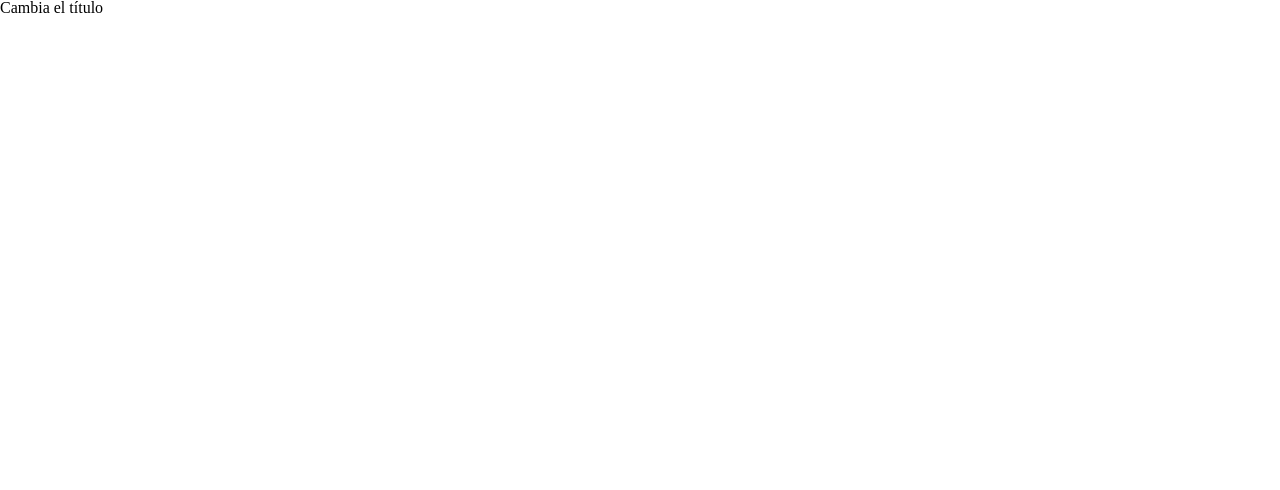
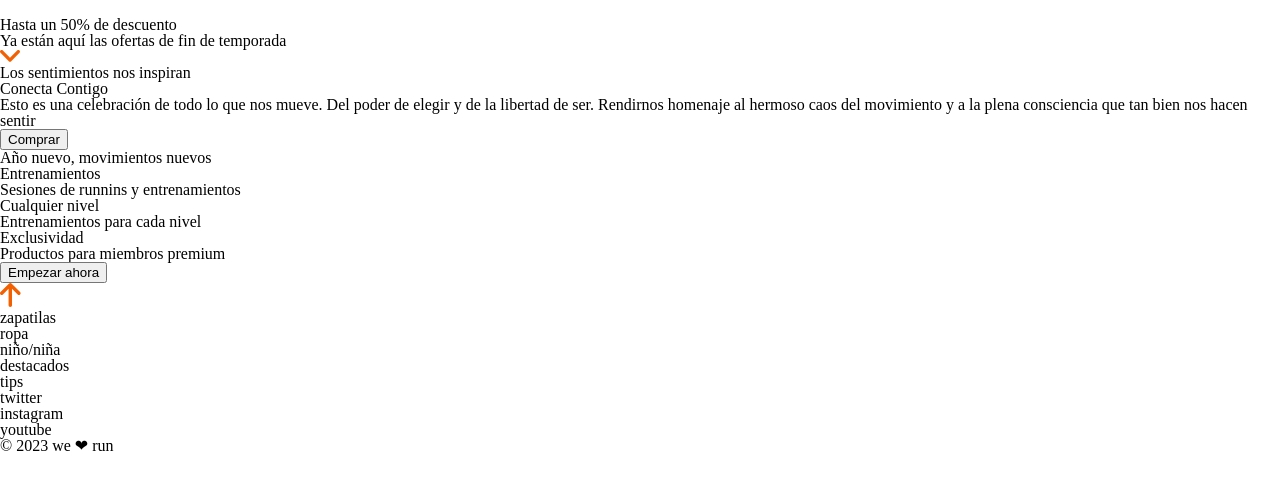
Before and after one commit to Adalab/modulo-1-evaluacion-final-NataliaPuertac, a website: page src/html/index.html in a window 1280 px wide. Drawn offline with nearby package versions, Linux system fonts and the light colour scheme; files that its build step writes are made by us from their sources; files whose address does not match are found by name.

Commit message:
add html structure

```diff
--- a/src/html/index.html
+++ b/src/html/index.html
@@ -19,7 +19,6 @@
   <include src="./partials/header.html"></include>
   <include src="./partials/main.html"></include>
   <include src="./partials/footer.html"></include>
-  <script src="./assets/js/main.js"></script>
 </body>
 
 </html>
--- a/src/html/partials/footer.html
+++ b/src/html/partials/footer.html
@@ -1,3 +1,25 @@
 <footer class="footer">
 
+    <nav class="footer_nav1">
+        <ul>
+            <li>zapatilas</li>
+            <li>ropa</li>
+            <li>niño/niña</li>
+            <li>destacados</li>
+            <li>tips</li>
+        </ul>
+    </nav>
+
+    <nav class="footer_nav2">
+        <ul>twitter</ul>
+        <ul>instagram</ul>
+        <ul>youtube</ul>
+   </nav>
+
+
+    <div class="footer_div">
+        <small>&copy 2023</small>
+        <small>we ❤︎ run</small>
+    </div>
+
 </footer>
--- a/src/html/partials/header.html
+++ b/src/html/partials/header.html
@@ -1,3 +1,14 @@
 <header class="header">
-  <h1>Cambia el título</h1>
-</header>
+
+  <nav class="header_nav">
+    <img src="./assets/images/ico-menu.svg" alt="menú" title="menú"> <a href="https://adalab.es/"></a>
+  </nav>
+
+  <section class="header_section">
+    <h1 class="header_title"> Hasta un 50% de descuento </h1>
+    <p>Ya están aquí las ofertas de fin de temporada</p>
+  </section>
+
+  <img class= "header_image scroll" src="./assets/images/ico-scroll-down.svg" alt="scroll down" title="scroll down">
+
+<header>
--- a/src/html/partials/main.html
+++ b/src/html/partials/main.html
@@ -1,3 +1,36 @@
 <main class="main">
 
+    <section class="section1">
+        <p class="section1_small">Los sentimientos nos inspiran</p>
+        <h2 class="section1_title1">Conecta Contigo</h2>
+        <p class_="section_text1"> Esto es una celebración de todo lo que nos mueve. Del poder de elegir y de la libertad de ser. Rendirnos homenaje al hermoso caos del movimiento y a la plena consciencia que tan bien nos hacen sentir</p>
+        <button class="section1_botton">Comprar</button>
+    </section>
+
+    <section class="section2">
+        <h3 class="section2_title">Año nuevo, movimientos nuevos</h3>
+        <article class="section2_article1">
+            <h4 class="section2_title2">Entrenamientos</h4>
+            <p class="section2_text">Sesiones de runnins y entrenamientos</p>
+        </article>
+
+        <article class="section2_article2">
+            <h4 class="section2_title2">Cualquier nivel</h4>
+            <p class="section2_text">Entrenamientos para cada nivel</p>
+        </article>
+
+        <article class="section2_article3">
+            <h4 class="section2_title2">Exclusividad</h4>
+            <p class="section2_text">Productos para miembros premium</p>
+        </article>
+    </section>
+
+    <div>
+        <button class="main_botton2">Empezar ahora</button>
+    </div>
+
+    <div>
+        <img src="./assets/images/ico-arrow.svg">
+    </div>
+
 </main>
```
Also changed, not shown: src/images/ico-arrow.svg (added), src/images/ico-menu.svg (added), src/images/ico-scroll-down.svg (added), 2 other files.
